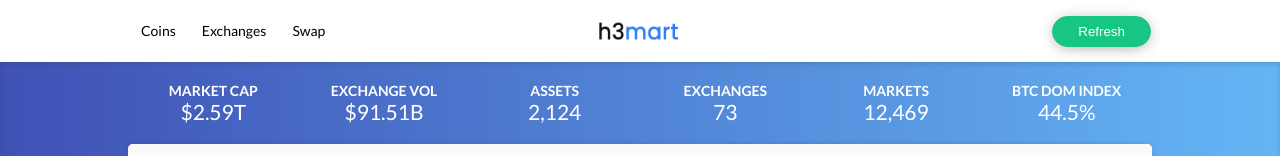
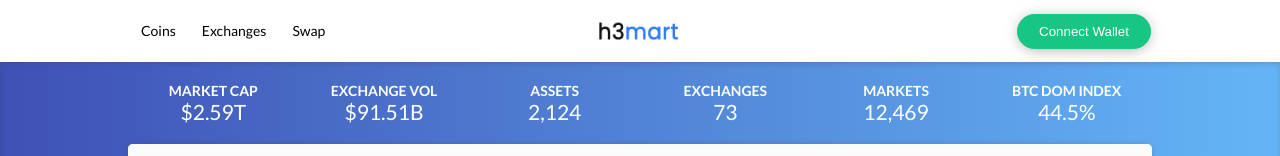
Before and after one commit to sujaymec/h3mart-test, a React (Create React App) app: page / in a window 1280 px wide. Shown: the top 156 px of the page. Built offline with nearby package versions, Linux system fonts and the light colour scheme; no server answers.

Commit message:
CSS changes

```diff
--- a/src/App.sass
+++ b/src/App.sass
@@ -53,7 +53,7 @@ nav
     button
       box-shadow: #00000066 0px 2px 15px -3px
       background: #18c683 !important
-      padding: 7px 25px
+      padding: 9px 21px
       border-radius: 30px
       color: #fff
       border: 1px solid #18c683
--- a/src/components/LandingPage.js
+++ b/src/components/LandingPage.js
@@ -21,7 +21,7 @@ export default function Landingpage(props){
                     <img src={logo} alt="" />
                 </div>
                 <div id="refresh-btn">
-                    <button>Refresh</button>
+                    <button>Connect Wallet</button>
                 </div>
             </nav>
             <ul id="banner-list">
```
